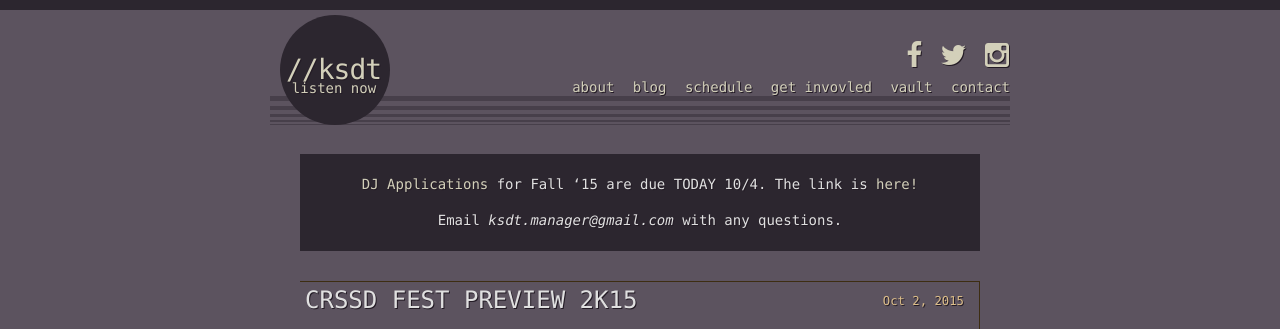
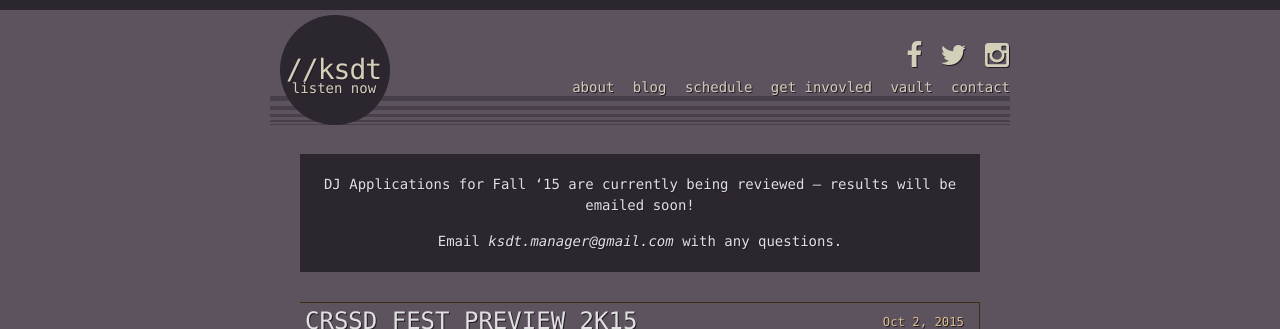
Before and after one commit to m4chinations/ksdt-website, a Jekyll site: the page built from index.html, in a window 1280 px wide, cut to the strip 0-329 px from the top of the page. Built offline with Jekyll 4.4.1, drawn with Linux system fonts in a browser that asks for light colours.

Commit message:
Update alert.md

```diff
--- a/_includes/alert.md
+++ b/_includes/alert.md
@@ -1,3 +1,3 @@
-[DJ Applications](http://goo.gl/forms/6O5Dslq7r3) for Fall '15 are due TODAY 10/4. The link is [here!](http://goo.gl/forms/6O5Dslq7r3)
+DJ Applications for Fall '15 are currently being reviewed -- results will be emailed soon!
 
 Email *ksdt.manager@gmail.com* with any questions.
```
